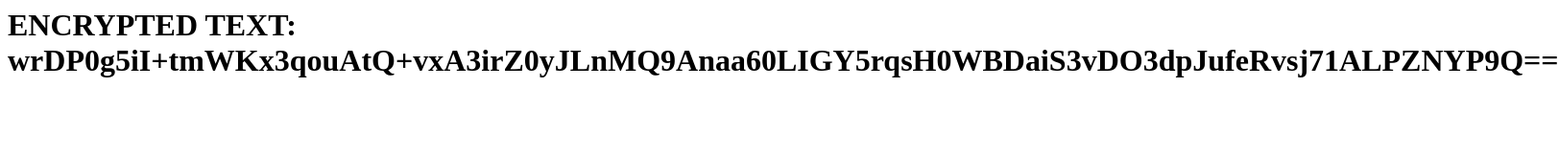
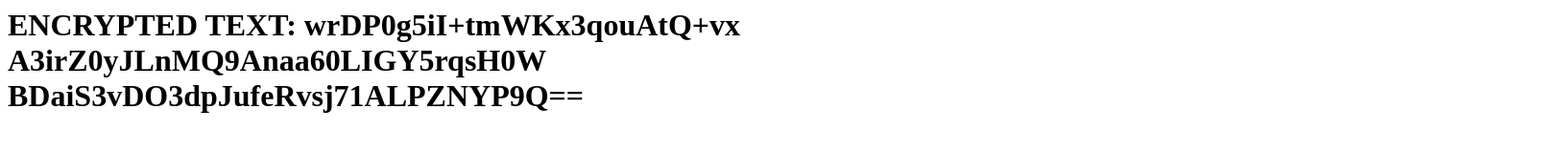
Before and after one commit to cryptographex/cryptographex.github.io, a plain HTML site: page index.html in a window 1280 px wide. Shown: the whole page at 96% size, 1624 px wide, since content can reach past the window. Drawn offline with Linux system fonts and the light colour scheme.

Commit message:
Update index.html

```diff
--- a/index.html
+++ b/index.html
@@ -1,2 +1,2 @@
 <h1>ENCRYPTED TEXT:
-wrDP0g5iI+tmWKx3qouAtQ+vxA3irZ0yJLnMQ9Anaa60LIGY5rqsH0WBDaiS3vDO3dpJufeRvsj71ALPZNYP9Q==</h1>
+wrDP0g5iI+tmWKx3qouAtQ+vx<br>A3irZ0yJLnMQ9Anaa60LIGY5rqsH0W<br>BDaiS3vDO3dpJufeRvsj71ALPZNYP9Q==</h1>
```
